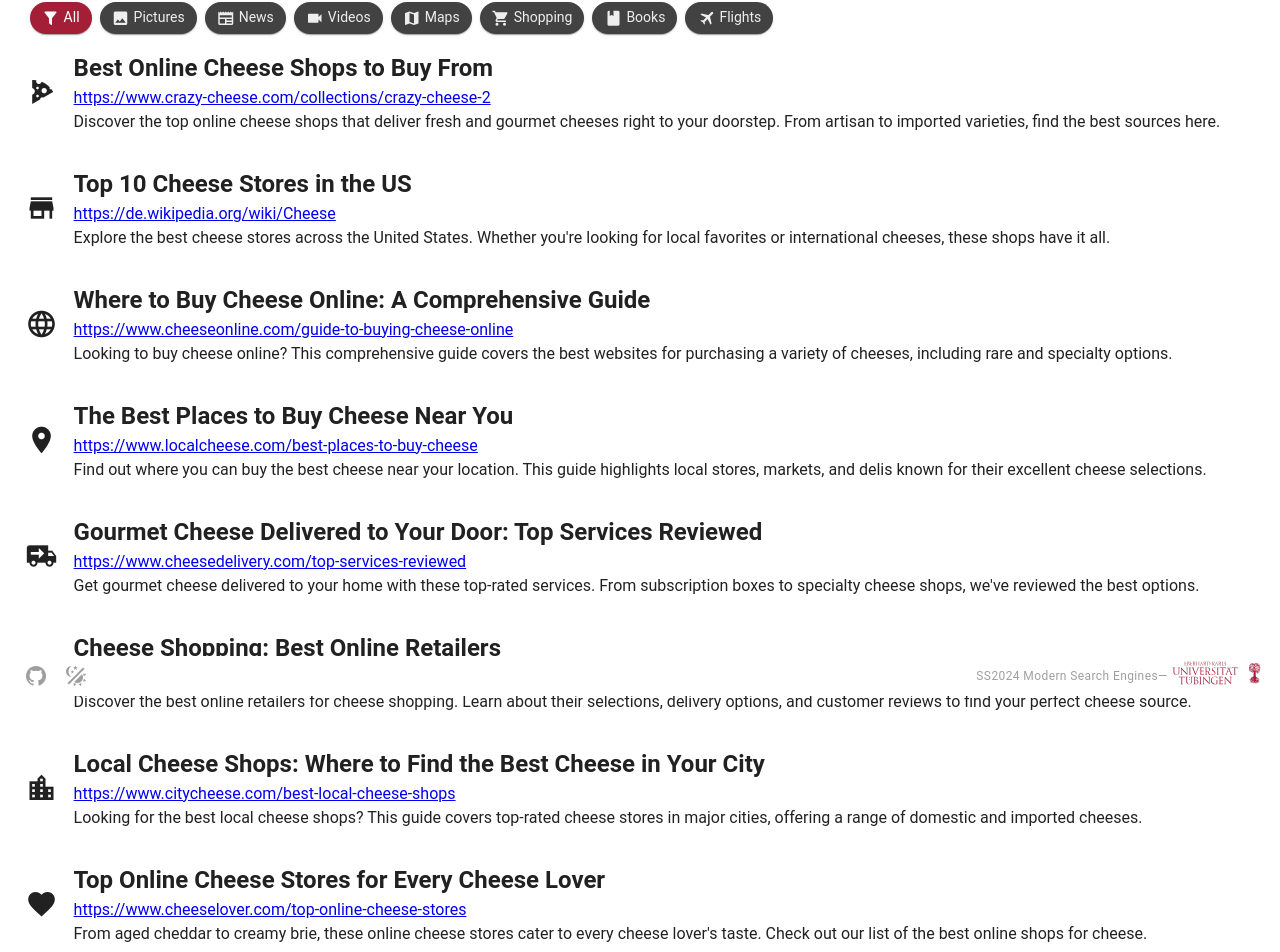
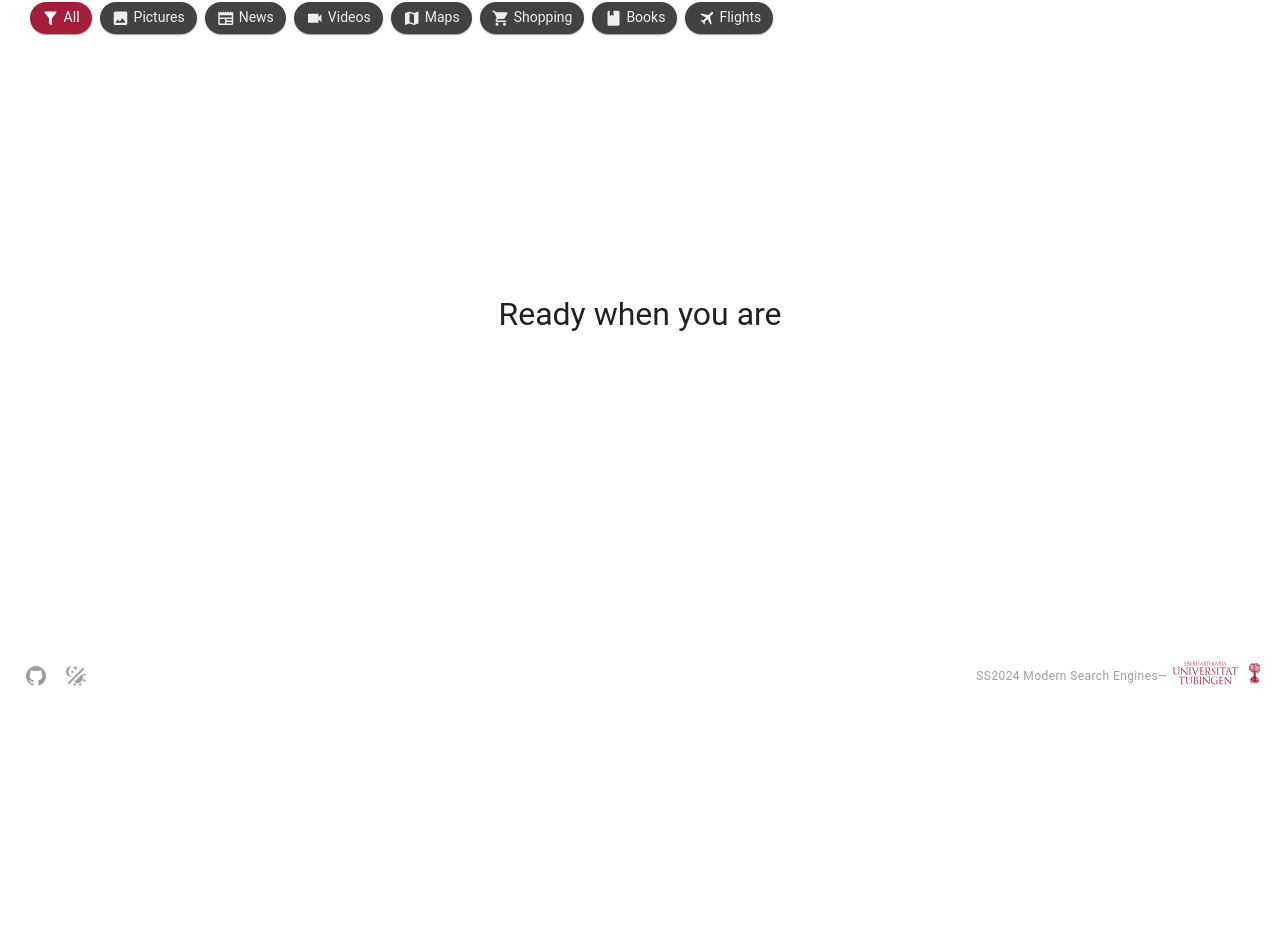
Before and after one commit to malais00/MSE_Group_Project, a Vue app in the folder frontend/: page / in a window 1280 px wide. Shown: the part 104-1056 px from the top of the page. After the commit the page ends 800 px from the top, so only its background shows below. Built offline with nearby package versions, Linux system fonts and the light colour scheme.

Commit message:
Added loading and removed sample data + added ready when you are

```diff
--- a/frontend/src/App.vue
+++ b/frontend/src/App.vue
@@ -7,6 +7,7 @@
         <v-main>
             <ResultDocuments
                 :searchResults="searchResults"
+                :loading-results="loadingResults"
                 class="resultDocuments"/>
         </v-main>
 
@@ -29,96 +30,19 @@ export default {
             ResultDocuments,
             Header,
             AppFooter,
-
-            searchResults: [
-                {
-                    "title": "Best Online Cheese Shops to Buy From",
-                    "preview": "Discover the top online cheese shops that deliver fresh and gourmet cheeses right to your doorstep. From artisan to imported varieties, find the best sources here.",
-                    "url": "https://www.crazy-cheese.com/collections/crazy-cheese-2",
-                    "icon": "mdi-cheese"
-                },
-                {
-                    "title": "Top 10 Cheese Stores in the US",
-                    "preview": "Explore the best cheese stores across the United States. Whether you're looking for local favorites or international cheeses, these shops have it all.",
-                    "url": "https://de.wikipedia.org/wiki/Cheese",
-                    "icon": "mdi-store"
-                },
-                {
-                    "title": "Where to Buy Cheese Online: A Comprehensive Guide",
-                    "preview": "Looking to buy cheese online? This comprehensive guide covers the best websites for purchasing a variety of cheeses, including rare and specialty options.",
-                    "url": "https://www.cheeseonline.com/guide-to-buying-cheese-online",
-                    "icon": "mdi-web"
-                },
-                {
-                    "title": "The Best Places to Buy Cheese Near You",
-                    "preview": "Find out where you can buy the best cheese near your location. This guide highlights local stores, markets, and delis known for their excellent cheese selections.",
-                    "url": "https://www.localcheese.com/best-places-to-buy-cheese",
-                    "icon": "mdi-map-marker"
-                },
-                {
-                    "title": "Gourmet Cheese Delivered to Your Door: Top Services Reviewed",
-                    "preview": "Get gourmet cheese delivered to your home with these top-rated services. From subscription boxes to specialty cheese shops, we've reviewed the best options.",
-                    "url": "https://www.cheesedelivery.com/top-services-reviewed",
-                    "icon": "mdi-truck-delivery"
-                },
-                {
-                    "title": "Cheese Shopping: Best Online Retailers",
-                    "preview": "Discover the best online retailers for cheese shopping. Learn about their selections, delivery options, and customer reviews to find your perfect cheese source.",
-                    "url": "https://www.cheeseshopping.com/best-online-retailers",
-                    "icon": "mdi-cart"
-                },
-                {
-                    "title": "Local Cheese Shops: Where to Find the Best Cheese in Your City",
-                    "preview": "Looking for the best local cheese shops? This guide covers top-rated cheese stores in major cities, offering a range of domestic and imported cheeses.",
-                    "url": "https://www.citycheese.com/best-local-cheese-shops",
-                    "icon": "mdi-city"
-                },
-                {
-                    "title": "Top Online Cheese Stores for Every Cheese Lover",
-                    "preview": "From aged cheddar to creamy brie, these online cheese stores cater to every cheese lover's taste. Check out our list of the best online shops for cheese.",
-                    "url": "https://www.cheeselover.com/top-online-cheese-stores",
-                    "icon": "mdi-heart"
-                },
-                {
-                    "title": "Where to Buy Artisan Cheese Online",
-                    "preview": "Love artisan cheese? Find out where to buy the best artisan cheeses online. These shops offer unique and handcrafted cheeses from small producers.",
-                    "url": "https://www.artisancheese.com/where-to-buy-artisan-cheese",
-                    "icon": "mdi-hand"
-                },
-                {
-                    "title": "Cheese Buying Guide: Best Places to Purchase Cheese",
-                    "preview": "Navigate the world of cheese buying with this guide. Discover the best places to purchase cheese, both online and in-store, for all your culinary needs.",
-                    "url": "https://www.cheesebuyingguide.com/best-places-to-purchase",
-                    "icon": "mdi-book-open"
-                },
-                {
-                    "title": "Best Online Cheese Shops to Buy From",
-                    "preview": "Discover the top online cheese shops that deliver fresh and gourmet cheeses right to your doorstep. From artisan to imported varieties, find the best sources here.",
-                    "url": "https://www.cheeseshop.com/best-online-cheese-shops",
-                    "icon": "mdi-cheese"
-                },
-                {
-                    "title": "Top 10 Cheese Stores in the US",
-                    "preview": "Explore the best cheese stores across the United States. Whether you're looking for local favorites or international cheeses, these shops have it all.",
-                    "url": "https://www.cheesestoreus.com/top-10-cheese-stores",
-                    "icon": "mdi-store"
-                },
-                {
-                    "title": "Where to Buy Cheese Online: A Comprehensive Guide",
-                    "preview": "Looking to buy cheese online? This comprehensive guide covers the best websites for purchasing a variety of cheeses, including rare and specialty options.",
-                    "url": "https://www.cheeseonline.com/guide-to-buying-cheese-online",
-                    "icon": "mdi-web"
-                },
-            ]
+            loadingResults: false,
+            searchResults: [],
         }
     },
     methods: {
         async searchQuery(query) {
             if(query !== "") {
+                this.loadingResults = true;
                 const response = await request.getRequest("/query/"+query+"/1");
                 await checkResponseStatus(200, response);
                 const res = await response.json();
                 this.searchResults = res;
+                this.loadingResults = false;
             }
         },
 
--- a/frontend/src/components/ResultDocuments.vue
+++ b/frontend/src/components/ResultDocuments.vue
@@ -3,11 +3,23 @@
         <div class="resultDocumentsContainer">
             <CategoryFilter/>
             <div
+                v-if="loadingResults"
+                class="readyInfo"
+            >
+                <v-progress-circular
+                    indeterminate
+                    size="64"
+                    color="primary"
+                />
+            </div>
+            <div
+                v-else-if="searchResults.length !== 0"
                 v-for="doc in searchResults"
             >
                 <div class="docContainer">
                     <div style="display: flex; flex-direction: row; align-items: center">
-                        <v-icon size="x-large" style="margin-right: 16px">{{ doc.icon }}</v-icon>
+<!--                        <v-icon size="x-large" style="margin-right: 16px">{{ doc.icon }}</v-icon>-->
+                        <img :src="'https://uni-tuebingen.de/typo3conf/ext/project/Resources/Public/Images/favicon.ico'">
                         <div style="display: flex; flex-direction: column">
                             <h2>{{ doc.title }}</h2>
                             <a style="width: fit-content" :href="doc.url">{{ doc.url }}</a>
@@ -16,6 +28,10 @@
                     </div>
                 </div>
             </div>
+            <div
+                v-else
+                class="readyInfo"
+            >Ready when you are</div>
         </div>
     </div>
 </template>
@@ -29,6 +45,10 @@ export default {
     props: {
         searchResults: {
             type: Array,
+            required: true
+        },
+        loadingResults: {
+            type: Boolean,
             required: true
         }
     },
@@ -55,4 +75,12 @@ export default {
     flex-direction: column;
     padding: 2vh 0;
 }
+
+.readyInfo {
+    display: flex;
+    justify-content: center;
+    align-items: center;
+    height: 70vh;
+    font-size: 2em;
+}
 </style>
```
